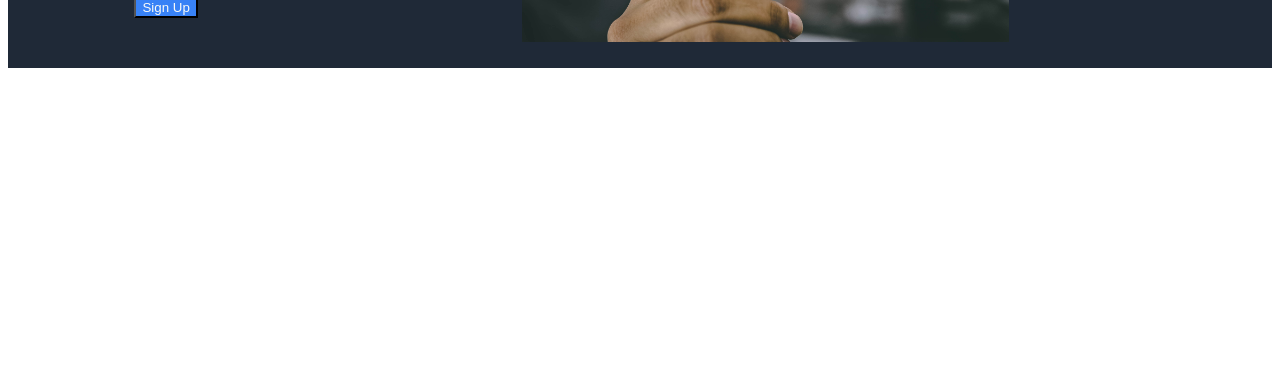
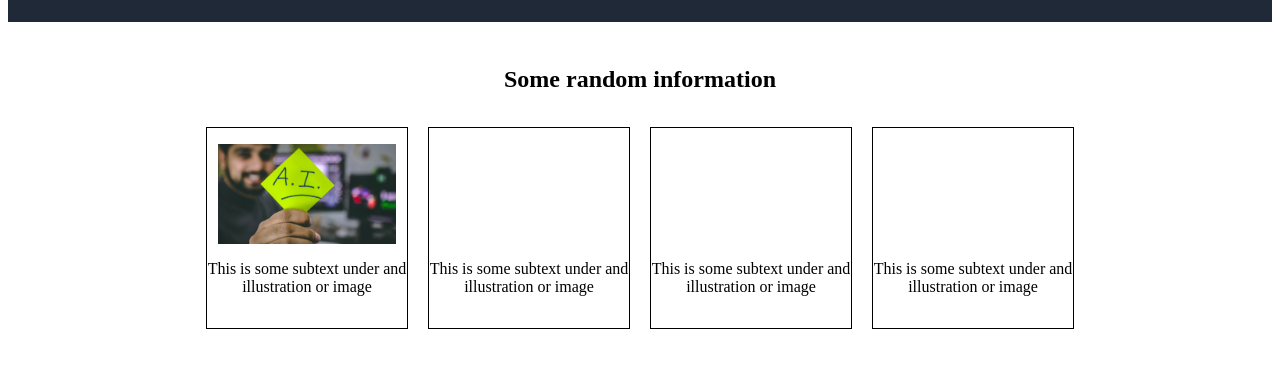
Before and after one commit to franckeinsteinemc2/landing_page_project, a plain HTML site: page index.html in a window 1280 px wide. Shown: the part 418-786 px from the top of the page. Drawn offline with Linux system fonts and the light colour scheme.

Commit message:
Second section done

```diff
--- a/index.html
+++ b/index.html
@@ -31,5 +31,43 @@
 
 </section>
 
+<section class="thirdsection">
+    <div id="div31">
+       <p> Some random information </p>
+    </div>
+
+    <div id="div32">
+
+        <div class="imgSerie">
+
+            <img src="Images/hitesh-choudhary-t1PaIbMTJIM-unsplash.jpg" alt="">
+            <p>This is some subtext under and illustration or image</p>
+
+        </div>
+
+        <div class="imgSerie">
+
+            <img src="" alt="">
+            <p>This is some subtext under and illustration or image</p>
+
+        </div>
+
+        <div class="imgSerie">
+
+            <img src="" alt="">
+            <p>This is some subtext under and illustration or image</p>
+
+        </div>
+
+        <div class="imgSerie">
+
+            <img src="" alt="">
+            <p>This is some subtext under and illustration or image</p>
+
+        </div>
+
+    </div>
+</section>
+
 </body>
 </html>
--- a/style.css
+++ b/style.css
@@ -4,8 +4,8 @@
     flex-wrap: wrap;
     background-color: #1F2937;
     color:white;
-    width: fit-content;
-    height: fit-content;
+    width: 100%;
+    height:fit-content;
 
 }
 .myheader{
@@ -20,8 +20,8 @@
     margin-left: 10%;
     margin-right:0%;
     margin-bottom: 10%;
-    width:fit-content;
-    height: fit-content;
+    width:min-content;
+    height: min-content;
 
 
 
@@ -68,7 +68,8 @@
 }
 img{
     display: flex;
-    width: 60%;
+    width:50%;
+
 }
 
 #c5{
@@ -101,3 +102,69 @@ button{
     display: flex;
     margin-top: 20px;
 }
+
+.thirdsection {
+
+    display: flex;
+    flex-direction: column;
+    flex-wrap: wrap;
+    background-color:white;
+    color:black;
+    width:auto;
+    height: min-content;
+    padding: 20px;
+    justify-content: center;
+    align-items: center;
+
+
+}
+
+#div31{
+
+    display: flex;
+    font-size: 24px;
+    font-weight: bold;
+    margin:auto;
+    width: fit-content;
+
+
+}
+
+#div32{
+    display: flex;
+    flex-direction: row;
+    justify-content: center;
+    align-items: center;
+    width:100%;
+
+}
+
+.imgSerie {
+
+    border:1px solid;
+    width: 200px;
+    height: 200px;
+    margin:10px;
+    display: flex;
+    flex-direction: column;
+    flex-wrap: wrap;
+    justify-content: center;
+    align-items: center;
+    justify-items: center;
+    text-align: center;
+}
+
+div.imgSerie > img{
+
+    width: auto;
+    height: 100px;
+    justify-content: center;
+
+}
+
+p{
+    display: flex;
+    width: fit-content;
+
+
+}
```
